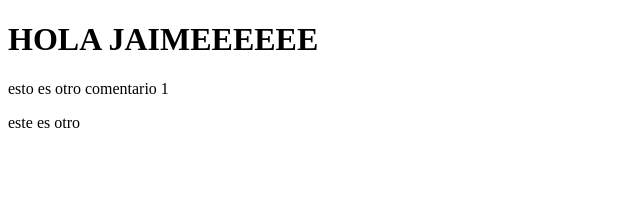
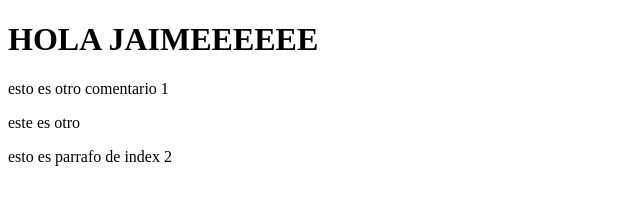
Before and after one commit to jorviltim/practicadesdevscodelocal, a plain HTML site: page index.html in a window 1280 px wide. Shown: the whole page, without its empty margins (0-640 px from the left). Drawn offline with Linux system fonts and the light colour scheme.

Commit message:
index dos creado y añadido texto identificativo

```diff
--- a/index.html
+++ b/index.html
@@ -10,5 +10,7 @@
     <p>esto es otro comentario 1 </p>
     <p>este es otro</p>
 
+    <p>esto es parrafo de index 2</p>
+
 </body>
 </html>
```
